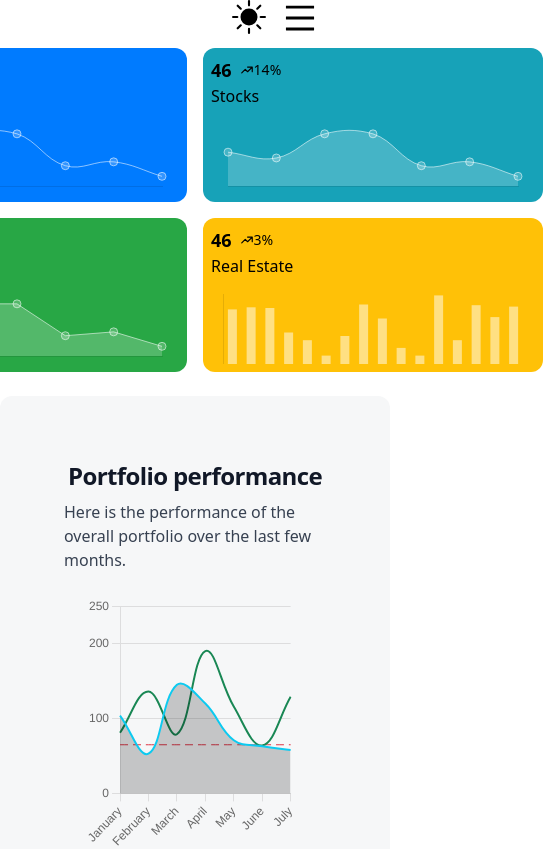
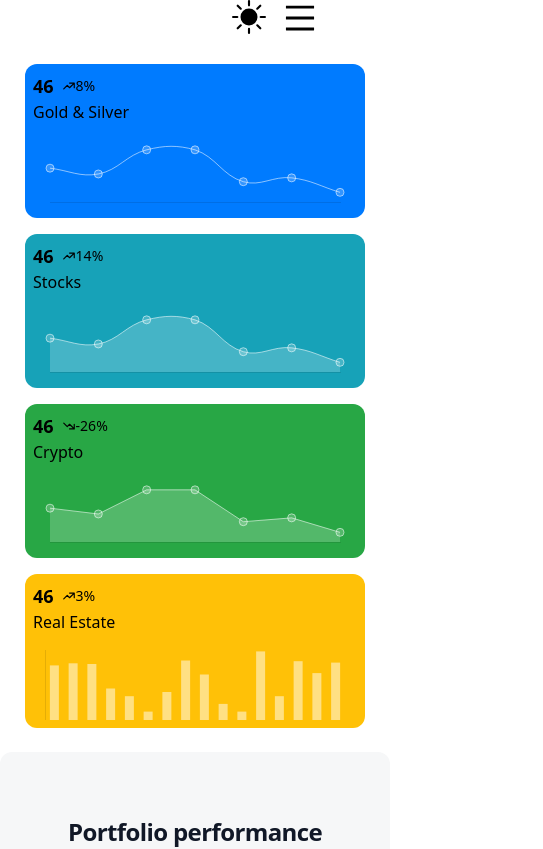
Before and after one commit to HashRei/portfolio-tracker, a Next.js app: page / in a window 390 px wide. Shown: the top 849 px of the page, 543 px wide, since content can reach past the window. Built offline with nearby package versions, Linux system fonts and the light colour scheme.

Commit message:
Update SectionGraphCardGallery to make it responsive

```diff
--- a/src/components/cardGraphs/SectionGraphCardGallery.tsx
+++ b/src/components/cardGraphs/SectionGraphCardGallery.tsx
@@ -2,8 +2,8 @@
 
 export function SectionGraphCardGallery() {
   return (
-    <div>
-      <div className="flex justify-center">
+    <div className="mt-4">
+      <div className="flex flex-col items-center desktop:flex-row justify-center">
         <SectionGraphCard
           sectionName="Gold & Silver"
           currentSectionValue={46}
@@ -25,7 +25,7 @@
           graphLabel="graphLabel"
         />
       </div>
-      <div className="flex justify-center">
+      <div className="flex flex-col items-center desktop:flex-row justify-center">
         <SectionGraphCard
           sectionName="Crypto"
           currentSectionValue={46}
```
